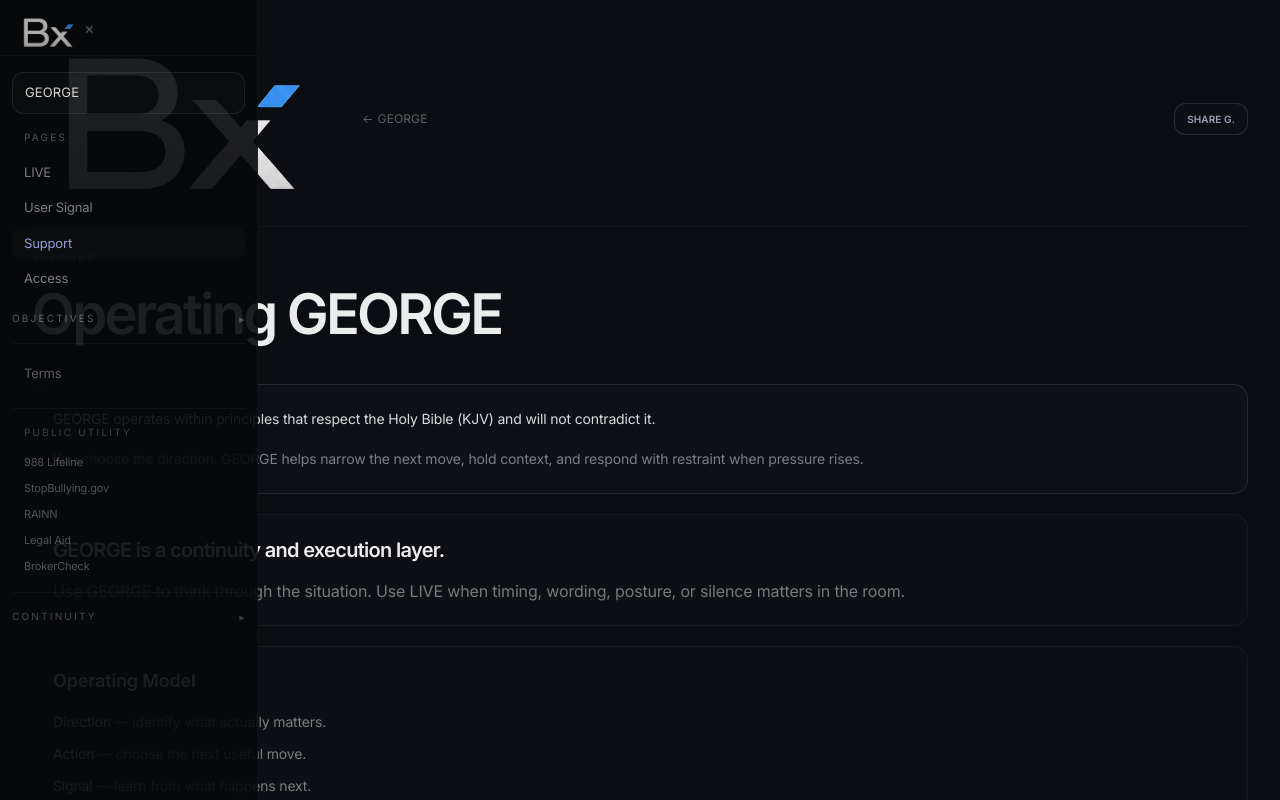
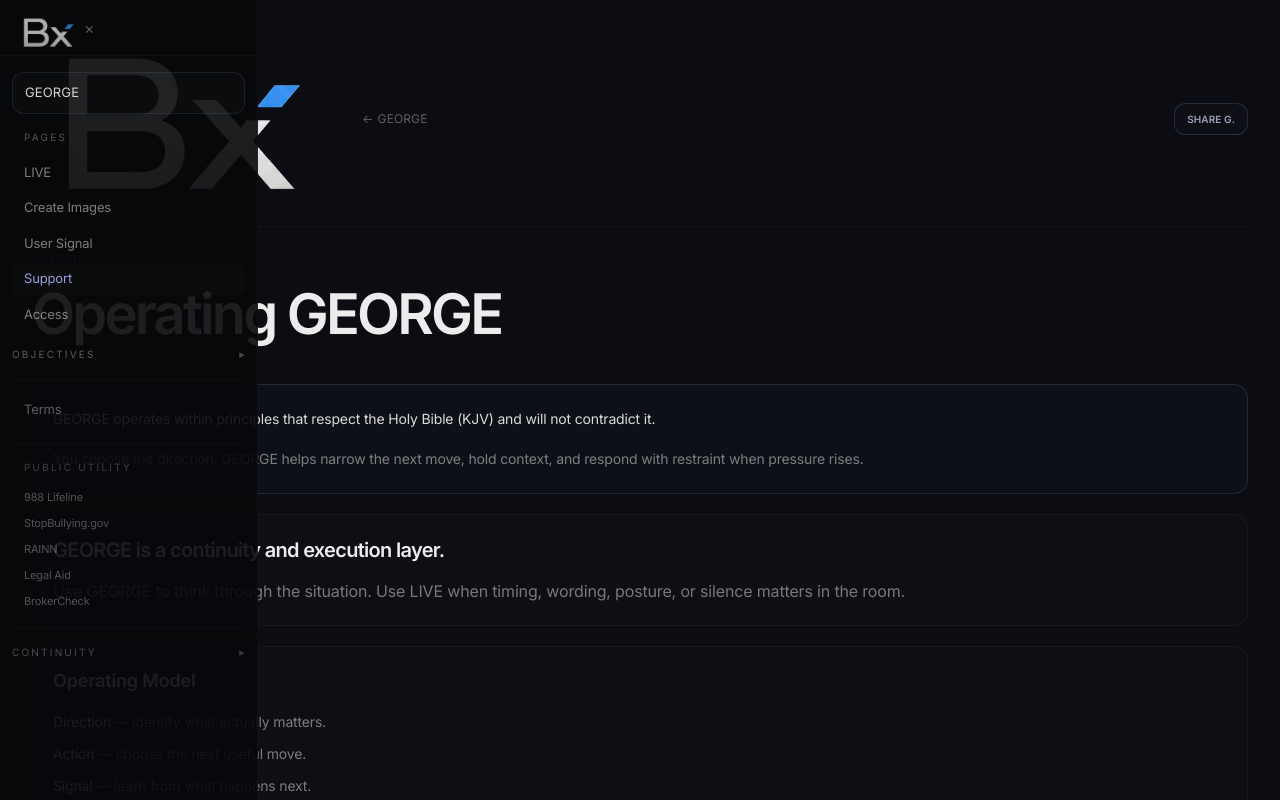
Before and after one commit to LesKemVal/ai-clarity, a Next.js app: page /help in a window 1280 px wide. Shown: the top 800 px of the page. Built offline with nearby package versions, Linux system fonts and the light colour scheme.

Commit message:
Add Create Images to sidebar navigation

```diff
--- a/components/Sidebar.tsx
+++ b/components/Sidebar.tsx
@@ -331,6 +331,9 @@ return (
               <a href="/george/live-entry" className={linkClass('/george/live-entry')}>
                 LIVE
               </a>
+              <a href="/images" className={linkClass('/images')}>
+                Create Images
+              </a>
               <a href="/welcome" className={linkClass('/welcome')}>
                 User Signal
               </a>
```
